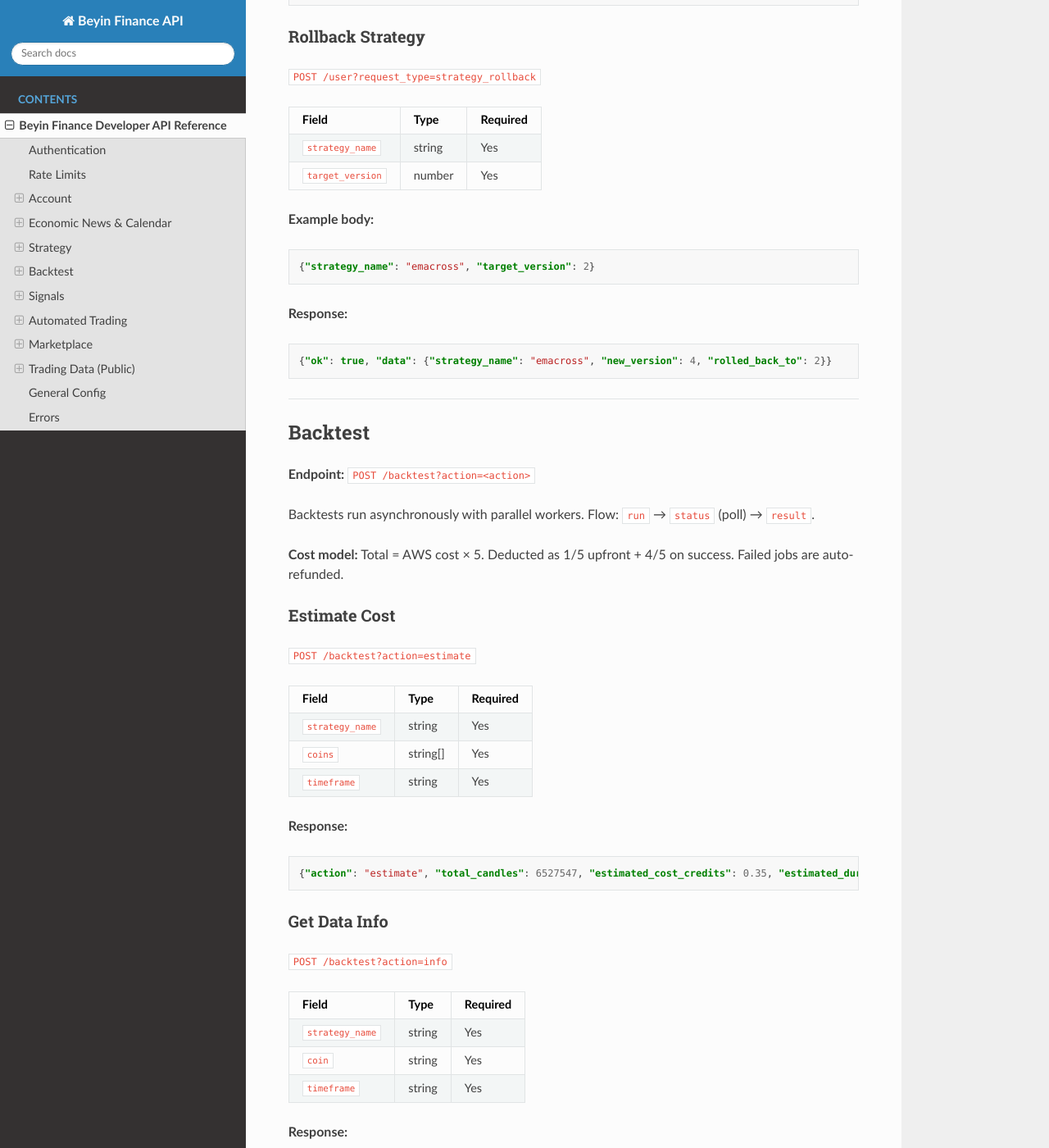
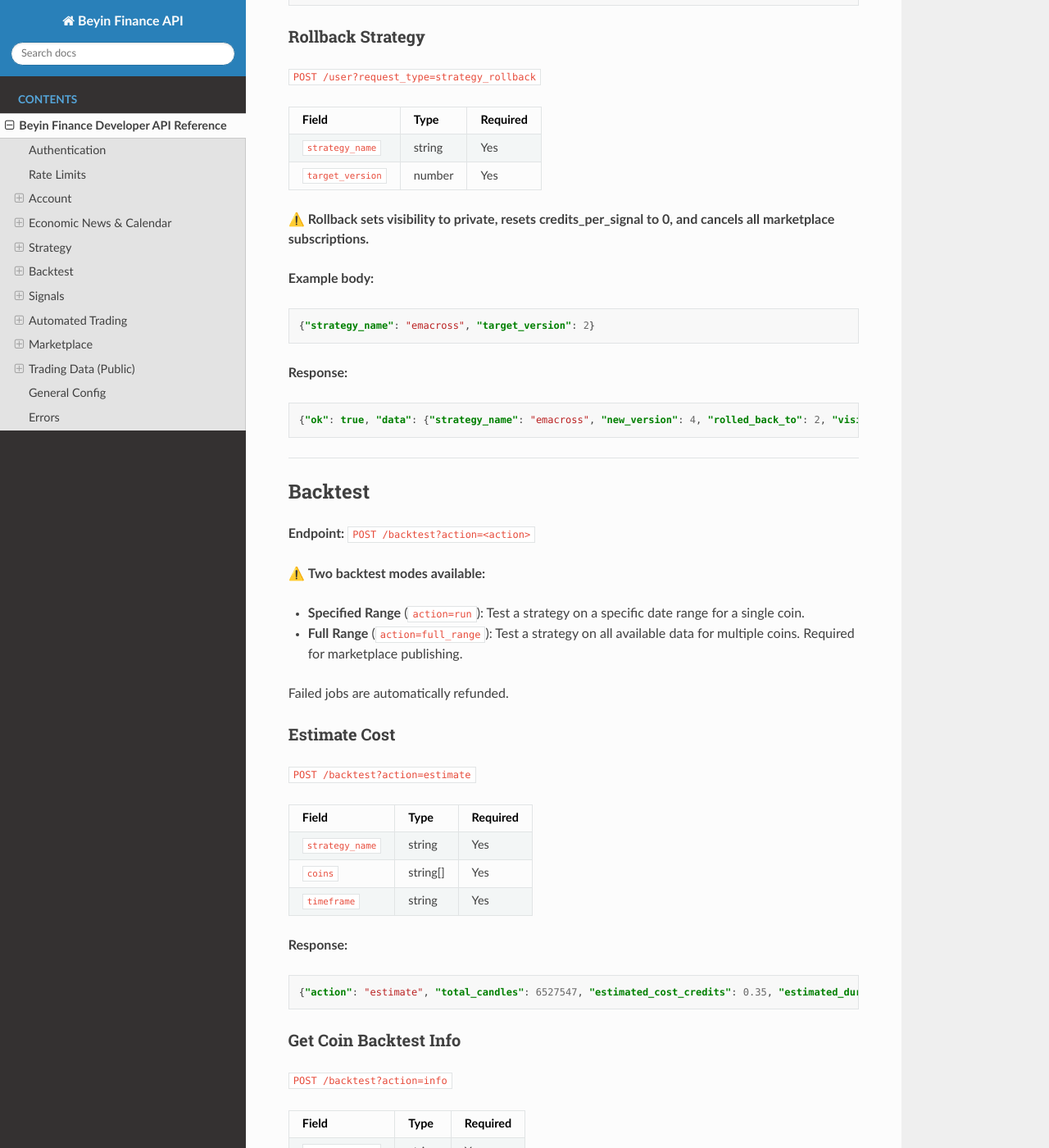
Before and after one commit to jnrbrain/Beyin-Finance, a Sphinx documentation site: the page built from docs/endpoints.md, in a window 1280 px wide and 1400 px high, scrolled down 6240 px. Shown: the whole window at 82% size. Built offline with Sphinx 7.4.7 and the Read the Docs theme 3.1.0, drawn with Linux system fonts in a browser that asks for light colours; some of the changed text lies outside the part shown.

Commit message:
docs: rollback warning, backtest modes, active_signals filter, title changes

````diff
--- a/docs/endpoints.md
+++ b/docs/endpoints.md
@@ -276,6 +276,8 @@
 | `strategy_name` | string | Yes |
 | `target_version` | number | Yes |
 
+⚠️ **Rollback sets visibility to private, resets credits_per_signal to 0, and cancels all marketplace subscriptions.**
+
 **Example body:**
 ```json
 {"strategy_name": "emacross", "target_version": 2}
@@ -283,7 +285,7 @@
 
 **Response:**
 ```json
-{"ok": true, "data": {"strategy_name": "emacross", "new_version": 4, "rolled_back_to": 2}}
+{"ok": true, "data": {"strategy_name": "emacross", "new_version": 4, "rolled_back_to": 2, "visibility": "private", "credits_per_signal": 0, "marketplace_subscriptions_cancelled": 3}}
 ```
 
 ---
@@ -292,9 +294,11 @@
 
 **Endpoint:** `POST /backtest?action=<action>`
 
-Backtests run asynchronously with parallel workers. Flow: `run` → `status` (poll) → `result`.
+⚠️ **Two backtest modes available:**
+- **Specified Range** (`action=run`): Test a strategy on a specific date range for a single coin.
+- **Full Range** (`action=full_range`): Test a strategy on all available data for multiple coins. Required for marketplace publishing.
 
-**Cost model:** Total = AWS cost × 5. Deducted as 1/5 upfront + 4/5 on success. Failed jobs are auto-refunded.
+Failed jobs are automatically refunded.
 
 ### Estimate Cost
 
@@ -311,7 +315,7 @@
 {"action": "estimate", "total_candles": 6527547, "estimated_cost_credits": 0.35, "estimated_duration_seconds": 31, "chunks": 14, "current_credits": 7.35, "can_afford": true}
 ```
 
-### Get Data Info
+### Get Coin Backtest Info
 
 `POST /backtest?action=info`
 
@@ -336,10 +340,10 @@
 
 **Response:**
 ```json
-{"action": "list_timeframes", "coin": "BTC", "timeframes": ["1m", "5m", "15m", "1h", "4h", "1d"]}
+{"action": "list_timeframes", "coin": "BTC", "timeframes": ["1m", "3m", "5m", "15m", "30m", "1h", "2h", "4h", "1d"]}
 ```
 
-### Run Backtest
+### Run Specified Range Backtest
 
 `POST /backtest?action=run`
 
@@ -479,7 +483,24 @@
 
 `POST /user?request_type=active_signals`
 
-No body params.
+| Field | Type | Required | Description |
+|-------|------|----------|-------------|
+| `strategy_name` | string or string[] | No | Filter by strategy. Single string or array. Omit for all signals. |
+
+**Example body (single strategy):**
+```json
+{"strategy_name": "emacross"}
+```
+
+**Example body (multiple strategies):**
+```json
+{"strategy_name": ["emacross", "rsibounce"]}
+```
+
+**Example body (all signals):**
+```json
+{}
+```
 
 **Response:**
 ```json
````
